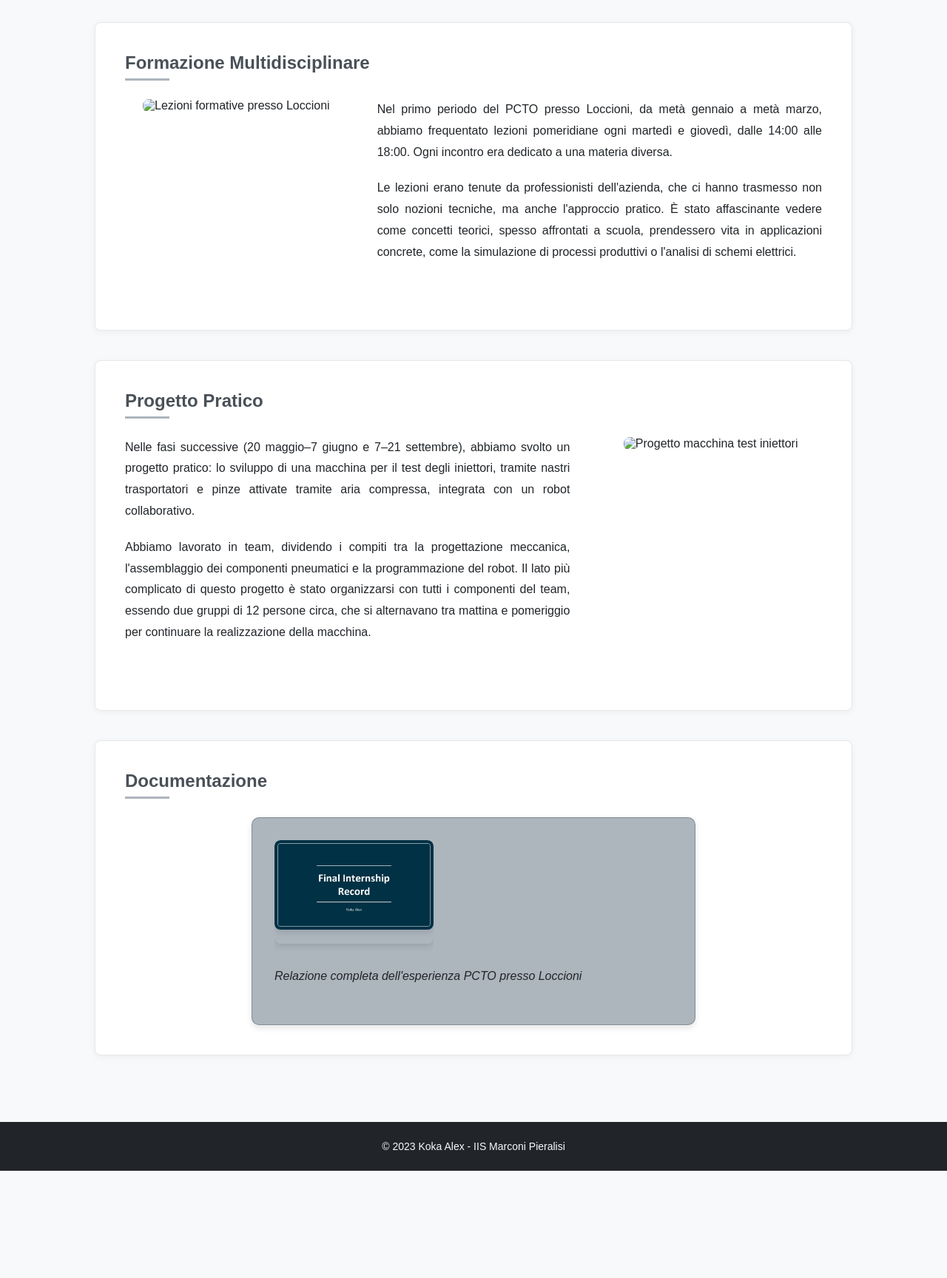
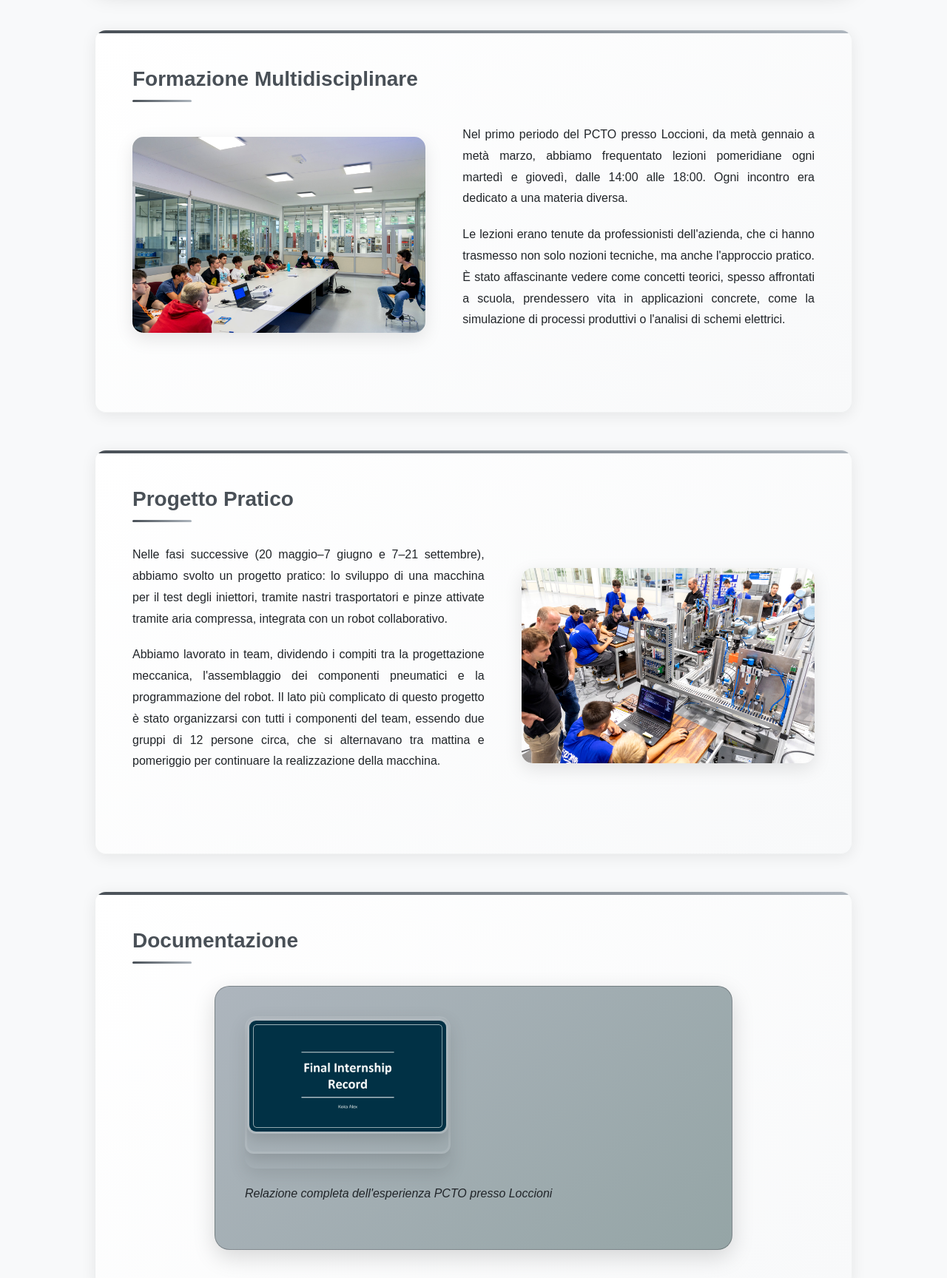
Before and after one commit to AlKo06/project-html, a plain HTML site: page pcto.html in a window 1280 px wide. Shown: the part 520-2248 px from the top of the page at 74% size. Before the commit the page ends 2103 px from the top, so only its background shows below. Drawn offline with Linux system fonts and the light colour scheme.

Commit message:
Modifiche al file css si spera finale, aggiunte immagini pcto, finita base pcto.html

```diff
--- a/pcto.html
+++ b/pcto.html
@@ -37,7 +37,7 @@
                         <p>Le lezioni erano tenute da professionisti dell'azienda, che ci hanno trasmesso non solo nozioni tecniche, ma anche l'approccio pratico. È stato affascinante vedere come concetti teorici, spesso affrontati a scuola, prendessero vita in applicazioni concrete, come la simulazione di processi produttivi o l'analisi di schemi elettrici.</p>
                     </div>
                     <div class="image-container">
-                        <img src="img/pcto-lezioni.jpg" alt="Lezioni formative presso Loccioni" class="experience-image">
+                        <img src="img/lezioneFotografiaPCTO.jpg" alt="Lezioni formative presso Loccioni" class="experience-image">
                     </div>
                 </div>
             </div>
@@ -50,7 +50,7 @@
                         <p>Abbiamo lavorato in team, dividendo i compiti tra la progettazione meccanica, l'assemblaggio dei componenti pneumatici e la programmazione del robot. Il lato più complicato di questo progetto è stato organizzarsi con tutti i componenti del team, essendo due gruppi di 12 persone circa, che si alternavano tra mattina e pomeriggio per continuare la realizzazione della macchina.</p>
                     </div>
                     <div class="image-container">
-                        <img src="img/pcto-progetto.jpg" alt="Progetto macchina test iniettori" class="experience-image">
+                        <img src="img/progettoPCTO.jpg" alt="Progetto macchina test iniettori" class="experience-image">
                     </div>
                 </div>
             </div>
--- a/style.css
+++ b/style.css
@@ -208,22 +208,27 @@ nav ul li a.active::after {
     background-color: #F8F9FA;
 }
 
-/* Header con immagine */
+/* Header con immagine MIGLIORATO */
 .page-header {
     position: relative;
-    height: 400px;
+    height: 50vh;
+    min-height: 400px;
     color: #fff;
     display: flex;
     align-items: center;
     justify-content: center;
     text-align: center;
-    margin-bottom: 50px;
+    margin-bottom: 60px;
     background-size: cover;
     background-position: center;
+    border-radius: 15px;
+    overflow: hidden;
+    box-shadow: 0 8px 32px rgba(0,0,0,0.2);
 }
 
 .background-header {
     background-image: url("img/copertinaPCTO.jpg");
+    background-attachment: fixed;
 }
 
 .overlay {
@@ -231,56 +236,84 @@ nav ul li a.active::after {
     top: 0; left: 0;
     width: 100%;
     height: 100%;
-    background: rgba(0,0,0,0.5);
+    background: linear-gradient(135deg, rgba(0,0,0,0.6) 0%, rgba(0,0,0,0.3) 100%);
     z-index: 1;
 }
 
 .header-text {
     z-index: 2;
-    padding: 20px;
-    max-width: 800px;
+    padding: 40px;
+    max-width: 900px;
+    animation: fadeInUp 1s ease-out;
+}
+
+@keyframes fadeInUp {
+    from {
+        opacity: 0;
+        transform: translateY(30px);
+    }
+    to {
+        opacity: 1;
+        transform: translateY(0);
+    }
 }
 
 .header-text h1 {
-    font-size: 36px;
-    margin-bottom: 20px;
+    font-size: 42px;
+    margin-bottom: 25px;
     color: white;
+    text-shadow: 0 4px 8px rgba(0,0,0,0.5);
+    font-weight: 700;
+    letter-spacing: 1px;
+}
+
+.header-text p {
+    font-size: 20px;
+    color: #f0f0f0;
+    line-height: 1.6;
     text-shadow: 0 2px 4px rgba(0,0,0,0.3);
 }
 
-.header-text p {
-    font-size: 18px;
-    color: #e0e0e0;
-    line-height: 1.6;
-}
-
-/* Sezioni principali */
+/* Sezioni principali MIGLIORATE */
 .page-section {
     max-width: 1200px;
     margin: 0 auto;
 }
 
 .content-box {
-    background-color: #FFFFFF;
-    padding: 40px;
-    border-radius: 8px;
-    box-shadow: 0 2px 10px rgba(0,0,0,0.05);
-    margin-bottom: 40px;
-    border: 1px solid rgba(33, 37, 41, 0.1);
-    transition: transform 0.3s ease;
+    background: linear-gradient(135deg, #FFFFFF 0%, #F8F9FA 100%);
+    padding: 50px;
+    border-radius: 15px;
+    box-shadow: 0 4px 20px rgba(0,0,0,0.08);
+    margin-bottom: 50px;
+    border: 1px solid rgba(33, 37, 41, 0.05);
+    transition: all 0.4s ease;
+    position: relative;
+    overflow: hidden;
+}
+
+.content-box::before {
+    content: '';
+    position: absolute;
+    top: 0;
+    left: 0;
+    width: 100%;
+    height: 4px;
+    background: linear-gradient(90deg, #495057, #ADB5BD);
 }
 
 .content-box:hover {
-    transform: translateY(-3px);
-    box-shadow: 0 5px 15px rgba(0,0,0,0.1);
+    transform: translateY(-8px);
+    box-shadow: 0 12px 35px rgba(0,0,0,0.15);
 }
 
 .content-box h2 {
     color: #495057;
-    margin-bottom: 25px;
-    font-size: 24px;
+    margin-bottom: 30px;
+    font-size: 28px;
     position: relative;
-    padding-bottom: 10px;
+    padding-bottom: 15px;
+    font-weight: 600;
 }
 
 .content-box h2::after {
@@ -288,9 +321,10 @@ nav ul li a.active::after {
     position: absolute;
     bottom: 0;
     left: 0;
-    width: 60px;
+    width: 80px;
     height: 3px;
-    background-color: #ADB5BD;
+    background: linear-gradient(90deg, #495057, #ADB5BD);
+    border-radius: 2px;
 }
 
 .content-box p {
@@ -298,6 +332,7 @@ nav ul li a.active::after {
     line-height: 1.8;
     margin-bottom: 20px;
     text-align: justify;
+    font-size: 16px;
 }
 
 .content-box ul, .content-box ol {
@@ -307,16 +342,16 @@ nav ul li a.active::after {
 
 .content-box li {
     color: #212529;
-    margin-bottom: 10px;
+    margin-bottom: 12px;
     line-height: 1.6;
 }
 
-/* Layout immagini e testo affiancati */
+/* Layout immagini e testo affiancati MIGLIORATO */
 .experience-content {
     display: flex;
-    gap: 40px;
-    align-items: flex-start;
-    margin-bottom: 30px;
+    gap: 50px;
+    align-items: center;
+    margin-bottom: 40px;
 }
 
 .experience-content.reversed {
@@ -325,68 +360,143 @@ nav ul li a.active::after {
 
 .image-container {
     flex: 1;
-    max-width: 40%;
+    max-width: 45%;
     display: flex;
     justify-content: center;
     align-items: center;
-    border-radius: 8px;
+    border-radius: 15px;
+    overflow: hidden;
+    position: relative;
+    box-shadow: 0 8px 25px rgba(0,0,0,0.1);
+    transition: all 0.4s ease;
+}
+
+.image-container::before {
+    content: '';
+    position: absolute;
+    top: 0;
+    left: 0;
+    width: 100%;
+    height: 100%;
+    background: linear-gradient(45deg, transparent 70%, rgba(73, 80, 87, 0.1));
+    z-index: 1;
+    opacity: 0;
+    transition: opacity 0.3s ease;
+}
+
+.image-container:hover::before {
+    opacity: 1;
+}
+
+.image-container:hover {
+    transform: scale(1.05);
+    box-shadow: 0 15px 40px rgba(0,0,0,0.2);
+}
+
+.experience-image {
+    width: 100%;
+    height: auto;
+    min-height: 250px;
+    object-fit: cover;
+    transition: all 0.4s ease;
+    filter: brightness(1) contrast(1.1);
+}
+
+.experience-image:hover {
+    filter: brightness(1.1) contrast(1.2);
+}
+
+.experience-text {
+    flex: 1.2;
+}
+
+/* Card documenti MIGLIORATA */
+.preview-card {
+    text-align: center;
+    max-width: 700px;
+    margin: 0 auto;
+    background: linear-gradient(135deg, #ADB5BD 0%, #95a5a6 100%);
+    padding: 40px;
+    border-radius: 20px;
+    box-shadow: 0 10px 30px rgba(0,0,0,0.15);
+    transition: all 0.4s ease;
+    position: relative;
     overflow: hidden;
 }
 
-.experience-image {
-    max-width: 100%;
-    height: auto;
-    border-radius: 8px;
-    object-fit: contain;
-    transition: transform 0.3s ease;
+.preview-card::before {
+    content: '';
+    position: absolute;
+    top: -50%;
+    left: -50%;
+    width: 200%;
+    height: 200%;
+    background: linear-gradient(45deg, transparent, rgba(255,255,255,0.1), transparent);
+    transform: rotate(45deg);
+    transition: all 0.6s ease;
+    opacity: 0;
 }
 
-.experience-image:hover {
-    transform: scale(1.03);
+.preview-card:hover::before {
+    animation: shine 0.6s ease-in-out;
 }
 
-.experience-text {
-    flex: 2;
+@keyframes shine {
+    0% { transform: translateX(-100%) translateY(-100%) rotate(45deg); opacity: 0; }
+    50% { opacity: 1; }
+    100% { transform: translateX(100%) translateY(100%) rotate(45deg); opacity: 0; }
 }
 
-/* Card documenti */
-.preview-card {
-    text-align: center;
-    max-width: 600px;
-    margin: 0 auto;
+.preview-card:hover {
+    transform: translateY(-10px) scale(1.02);
+    box-shadow: 0 20px 50px rgba(0,0,0,0.25);
+    background: linear-gradient(135deg, #495057 0%, #6c757d 100%);
+    color: #F8F9FA;
 }
 
 .card-image {
     width: 100%;
+    max-width: 400px;
     height: auto;
-    border-radius: 8px;
-    margin-bottom: 15px;
-    box-shadow: 0 4px 8px rgba(0,0,0,0.1);
-    transition: transform 0.3s ease;
+    border-radius: 12px;
+    margin-bottom: 20px;
+    box-shadow: 0 8px 20px rgba(0,0,0,0.15);
+    transition: all 0.4s ease;
+    border: 3px solid rgba(255,255,255,0.1);
 }
 
 .card-image:hover {
-    transform: scale(1.02);
+    transform: scale(1.05);
+    box-shadow: 0 15px 35px rgba(0,0,0,0.25);
 }
 
 .document-caption {
     text-align: center;
-    margin-top: 15px;
+    margin-top: 20px;
     color: #495057;
     font-style: italic;
+    font-size: 16px;
+    font-weight: 500;
+    transition: color 0.3s ease;
+}
+
+.preview-card:hover .document-caption {
+    color: #F8F9FA;
 }
 
 /* ===== FOOTER ===== */
 .site-footer {
-    background-color: #212529;
+    background: linear-gradient(135deg, #212529 0%, #495057 100%);
     color: #F8F9FA;
     text-align: center;
-    padding: 25px;
+    padding: 30px;
     font-size: 14px;
+    margin-top: 50px;
 }
 
 .site-footer p {
     margin: 0;
+    opacity: 0.9;
 }
 
 /* ===== RESPONSIVE DESIGN ===== */
@@ -412,7 +522,17 @@ nav ul li a.active::after {
     }
 
     .page-header {
-        height: 300px;
+        height: 40vh;
+        min-height: 300px;
+        background-attachment: scroll;
+    }
+
+    .content-box {
+        padding: 35px;
+    }
+
+    .experience-content {
+        gap: 30px;
     }
 }
 
@@ -428,6 +548,11 @@ nav ul li a.active::after {
 
     .experience-content {
         flex-direction: column;
+        gap: 30px;
+    }
+
+    .experience-content.reversed {
+        flex-direction: column;
     }
 
     .image-container {
@@ -436,15 +561,25 @@ nav ul li a.active::after {
     }
 
     .page-header {
-        height: 250px;
+        height: 35vh;
+        min-height: 250px;
+        margin-bottom: 40px;
     }
 
     .header-text h1 {
-        font-size: 28px;
+        font-size: 32px;
     }
 
     .header-text p {
-        font-size: 16px;
+        font-size: 18px;
+    }
+
+    .content-box {
+        padding: 25px;
+    }
+
+    .content-box h2 {
+        font-size: 24px;
     }
 }
 
@@ -473,9 +608,29 @@ nav ul li a.active::after {
 
     .preview-section {
         grid-template-columns: 1fr;
+        padding: 50px 5%;
     }
 
     .content-box {
-        padding: 25px;
+        padding: 20px;
+        margin-bottom: 30px;
+    }
+
+    .page-header {
+        height: 30vh;
+        min-height: 200px;
+        border-radius: 10px;
+    }
+
+    .header-text h1 {
+        font-size: 24px;
+    }
+
+    .header-text p {
+        font-size: 16px;
+    }
+
+    .experience-content {
+        gap: 20px;
     }
 }
```
Also changed, not shown: img/lezioneFotografiaPCTO.jpg (added), img/progettoPCTO.jpg (added), img/riunioneFineCommessaPCTO.jpg (added).
